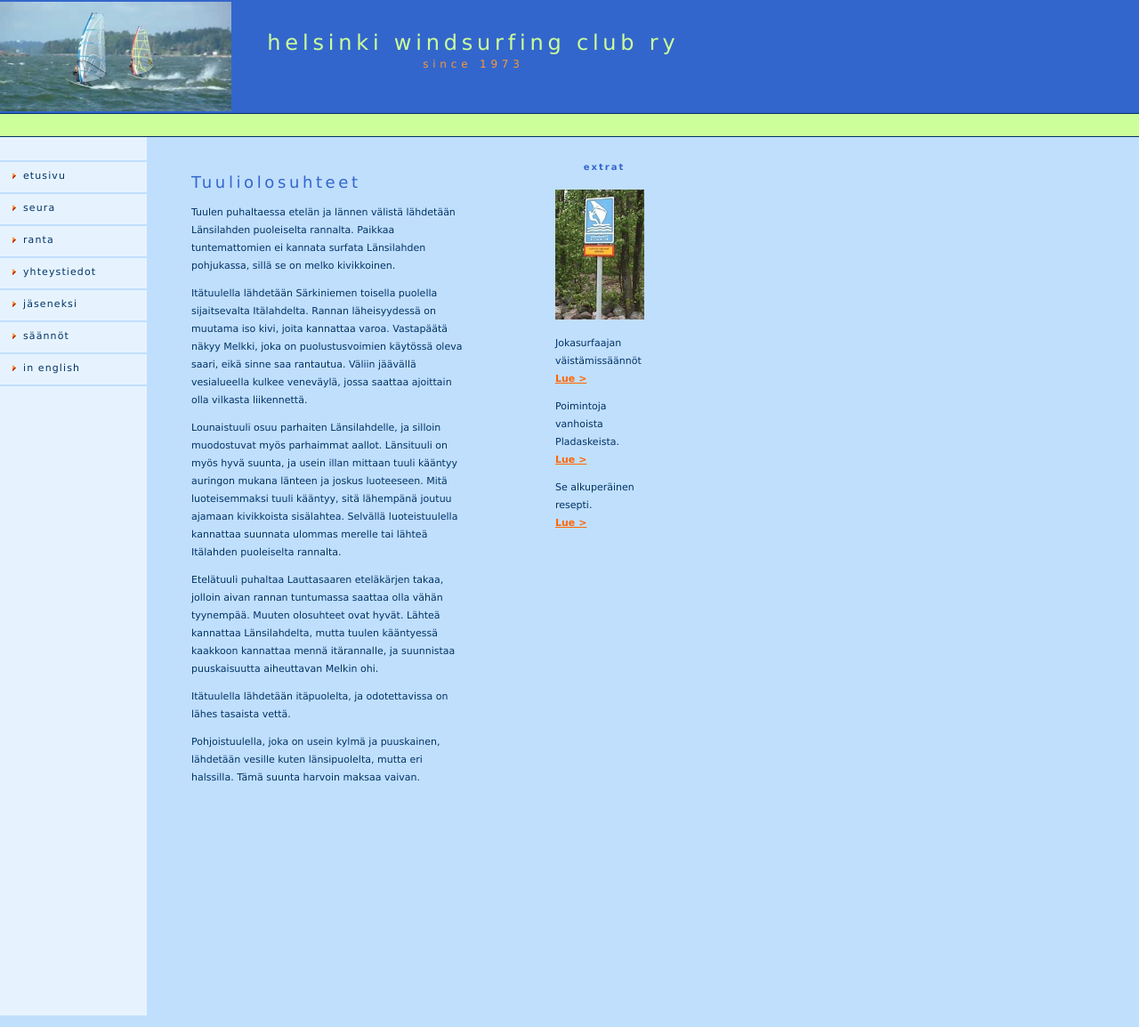
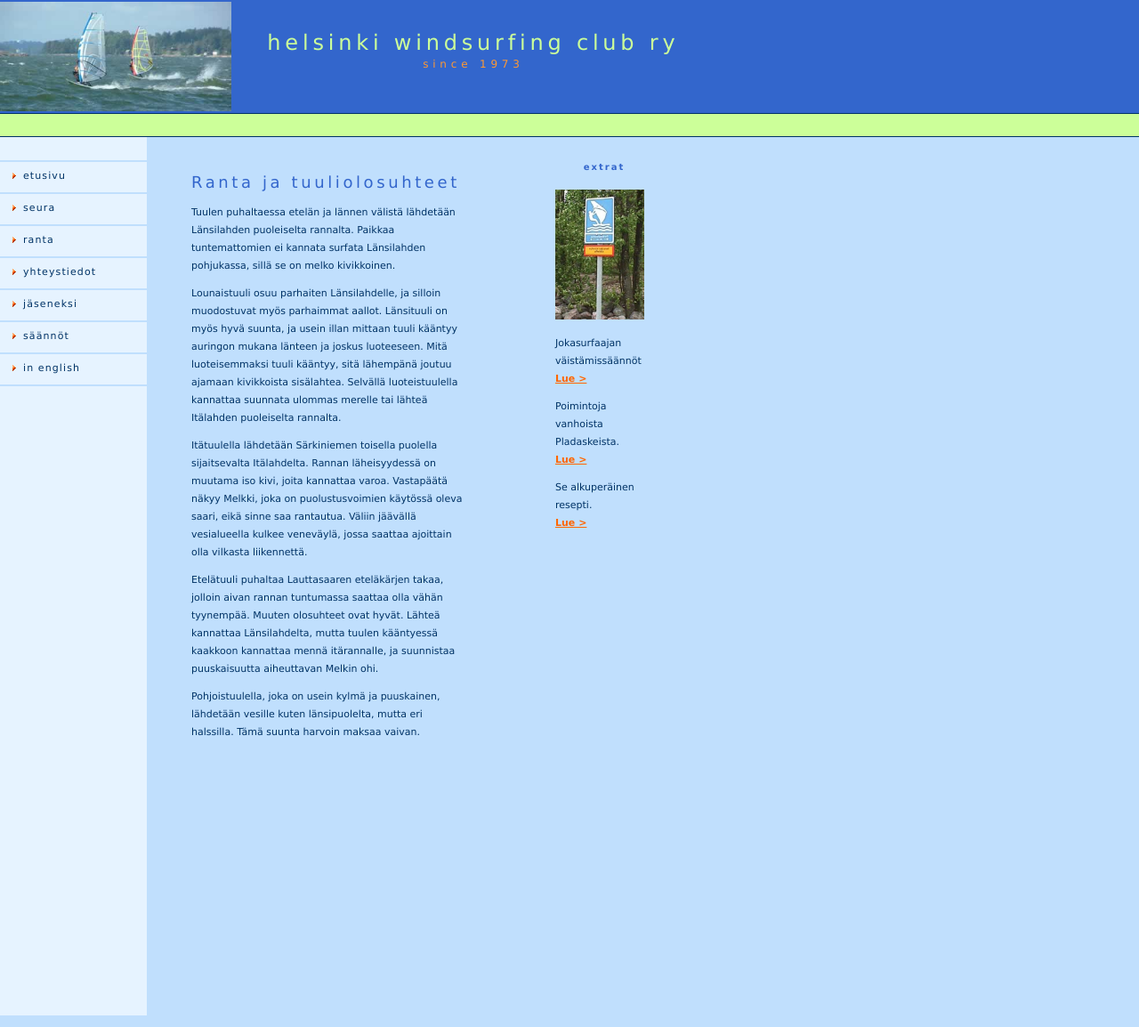
Before and after one commit to hvrauhal/helsinkiwindsurfingclub.fi, a Jekyll site: the page built from ranta.md, in a window 1280 px wide. Shown: the whole page at 89% size. Built offline with Jekyll 4.4.1, drawn with Linux system fonts in a browser that asks for light colours; Markdown is read by kramdown in place of the engine named in the settings.

Commit message:
Cleaned up Ranta a bit

```diff
--- a/ranta.md
+++ b/ranta.md
@@ -3,18 +3,16 @@ layout: default
 title: HWC - Ranta
 ---
 
-Tuuliolosuhteet
+Ranta ja tuuliolosuhteet
 ===============
 
 
 Tuulen puhaltaessa etelän ja lännen välistä lähdetään Länsilahden puoleiselta rannalta.  Paikkaa tuntemattomien ei kannata surfata Länsilahden pohjukassa, sillä se on melko kivikkoinen.
 
+Lounaistuuli osuu parhaiten Länsilahdelle, ja silloin muodostuvat myös parhaimmat aallot. Länsituuli on myös hyvä suunta, ja usein illan mittaan tuuli kääntyy auringon mukana länteen ja joskus luoteeseen. Mitä luoteisemmaksi tuuli kääntyy, sitä lähempänä joutuu ajamaan kivikkoista sisälahtea. Selvällä luoteistuulella kannattaa suunnata ulommas merelle tai lähteä Itälahden puoleiselta rannalta.
+
 Itätuulella lähdetään Särkiniemen toisella puolella sijaitsevalta Itälahdelta. Rannan läheisyydessä on muutama iso kivi, joita kannattaa varoa. Vastapäätä näkyy Melkki, joka on puolustusvoimien käytössä oleva saari, eikä sinne saa rantautua. Väliin jäävällä vesialueella kulkee veneväylä, jossa saattaa ajoittain olla vilkasta liikennettä.
-
-Lounaistuuli osuu parhaiten Länsilahdelle, ja silloin muodostuvat myös parhaimmat aallot. Länsituuli on myös hyvä suunta, ja usein illan mittaan tuuli kääntyy auringon mukana länteen ja joskus luoteeseen. Mitä luoteisemmaksi tuuli kääntyy, sitä lähempänä joutuu ajamaan kivikkoista sisälahtea. Selvällä luoteistuulella kannattaa suunnata ulommas merelle tai lähteä Itälahden puoleiselta rannalta.
 
 Etelätuuli puhaltaa Lauttasaaren eteläkärjen takaa, jolloin aivan rannan tuntumassa saattaa olla vähän tyynempää. Muuten olosuhteet ovat hyvät. Lähteä kannattaa Länsilahdelta, mutta tuulen kääntyessä kaakkoon kannattaa mennä itärannalle, ja suunnistaa puuskaisuutta aiheuttavan Melkin ohi.
 
-Itätuulella lähdetään itäpuolelta, ja odotettavissa on lähes tasaista vettä.
-
 Pohjoistuulella, joka on usein kylmä ja puuskainen, lähdetään vesille kuten länsipuolelta, mutta eri halssilla. Tämä suunta harvoin maksaa vaivan.
```
